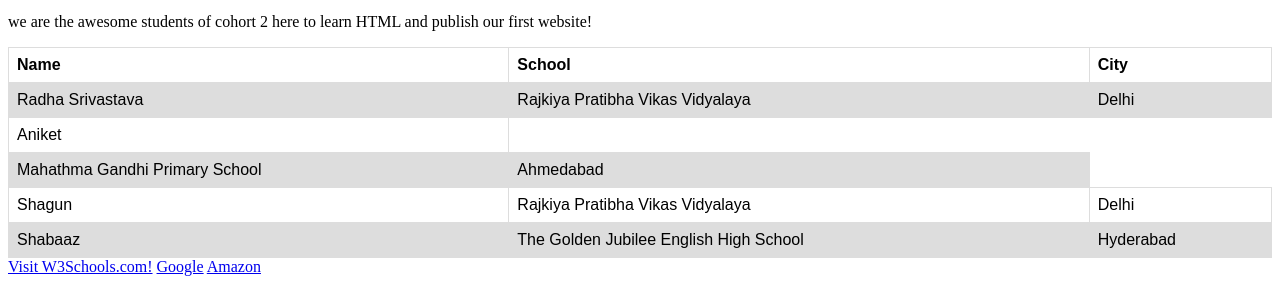
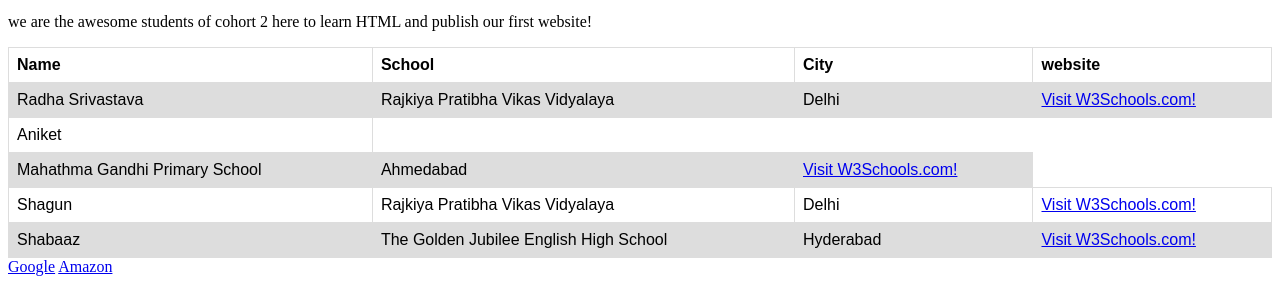
Before and after one commit to Yaarigai/yaarigai.github.io, a plain HTML site: page index.html in a window 1280 px wide. Shown: the part 549-841 px from the top of the page. Drawn offline with Linux system fonts and the light colour scheme.

Commit message:
Update index.html

```diff
--- a/index.html
+++ b/index.html
@@ -34,32 +34,37 @@ tr:nth-child(even) {
     <th>Name</th>
     <th>School</th>
     <th>City</th>
+    <th> website </th>
   </tr>
   <tr>
     <td>Radha Srivastava</td>
     <td>Rajkiya Pratibha Vikas Vidyalaya</td>
     <td>Delhi </td>
+            <td><a href="https://www.w3schools.com/">Visit W3Schools.com!</a>  </td>
   </tr>
     <td>Aniket</td>
   <tr>
       <td>Mahathma Gandhi Primary School</td>
     <td>Ahmedabad</td>
+            <td><a href="https://www.w3schools.com/">Visit W3Schools.com!</a>  </td>
   </tr>
   <tr>
     <td>Shagun</td>
         <td>Rajkiya Pratibha Vikas Vidyalaya</td>
     <td>Delhi</td>
+            <td><a href="https://www.w3schools.com/">Visit W3Schools.com!</a>  </td>
   </tr>
   <tr>
     <td>Shabaaz</td>
     <td> The Golden Jubilee English High School </td>
     <td>Hyderabad</td>
+        <td><a href="https://www.w3schools.com/">Visit W3Schools.com!</a>  </td>
   </tr>
 
 
 </table>
 
-<a href="https://www.w3schools.com/">Visit W3Schools.com!</a>
+
 <a href="https://www.google.com/">Google</a>
   <a href="https://www.facebook.com/">Amazon</a>
 </body>
```
